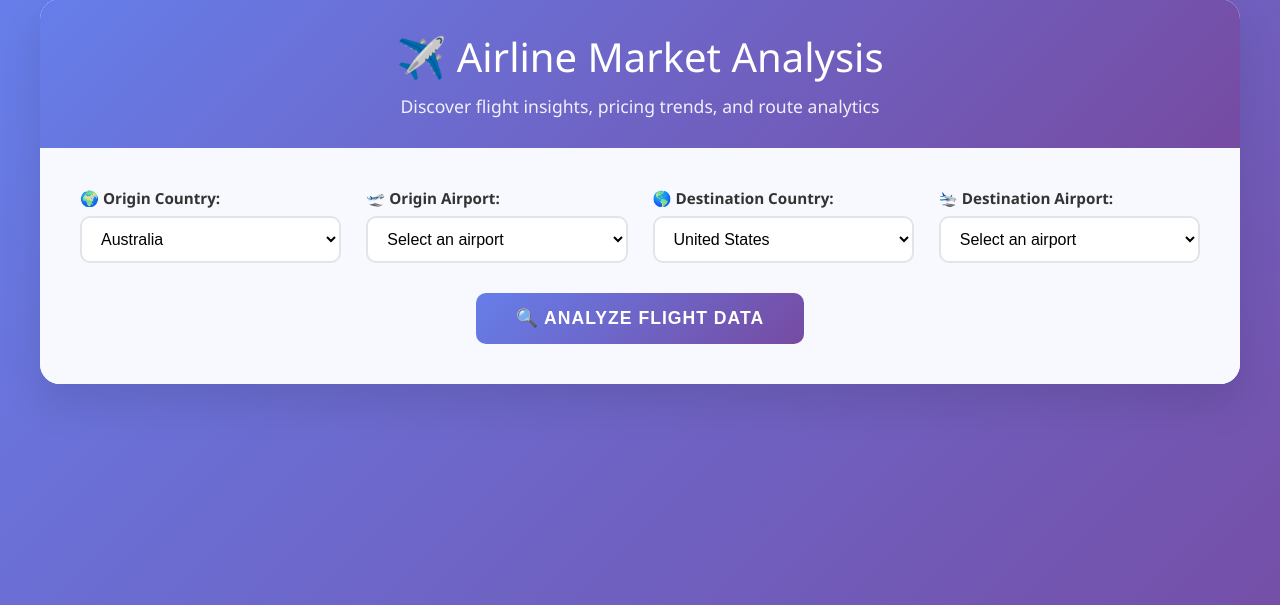
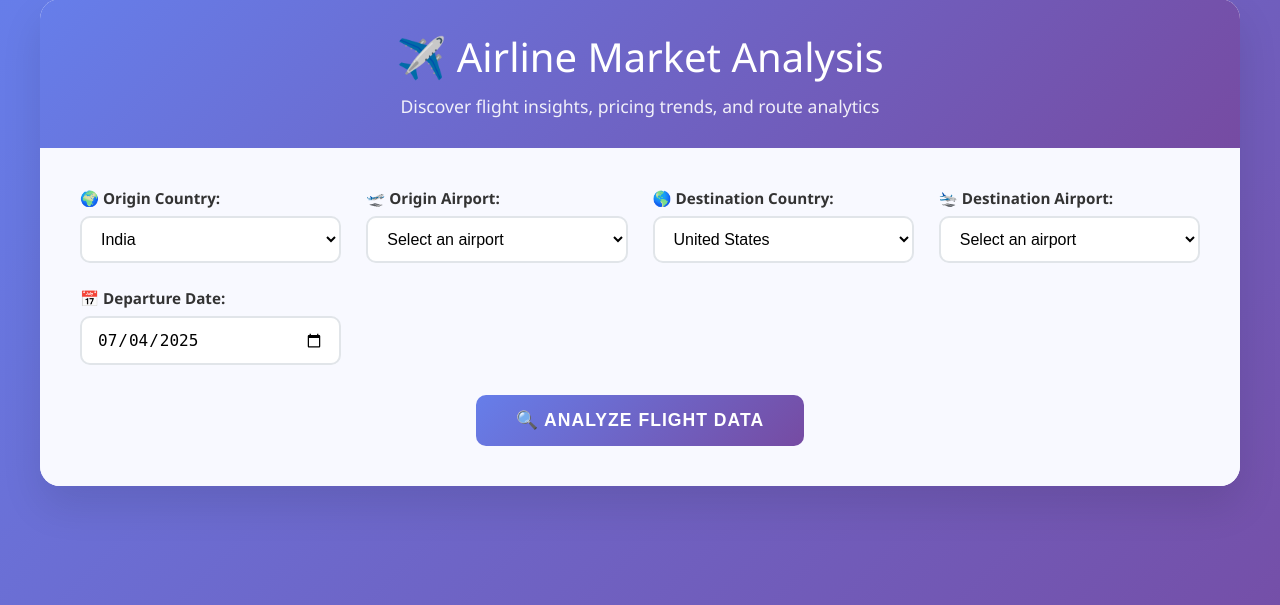
Before and after one commit to PrathamSharma169/Airline_Market_Demand_Analysis, a Flask app: page / in a window 1280 px wide. Shown: the part 21-626 px from the top of the page. Run offline with Flask 3, Linux system fonts and the light colour scheme.

Commit message:
added date

```diff
--- a/app.py
+++ b/app.py
@@ -65,7 +65,10 @@ FALLBACK_AIRPORTS = {
     'IN': [
         ('DEL', 'Delhi Indira Gandhi'),
         ('BOM', 'Mumbai Chhatrapati Shivaji'),
-        ('BLR', 'Bangalore')
+        ('BLR', 'Bangalore Kempegowda'),
+        ('MAA', 'Chennai International'),
+        ('CCU', 'Kolkata Netaji Subhas Chandra Bose'),
+        ('HYD', 'Hyderabad Rajiv Gandhi')
     ],
     'SG': [
         ('SIN', 'Singapore Changi')
@@ -77,7 +80,7 @@ FALLBACK_AIRPORTS = {
     ]
 }
 
-# Fallback countries
+# Fallback countries (including India)
 FALLBACK_COUNTRIES = [
     ('AU', 'Australia'),
     ('US', 'United States'),
@@ -87,7 +90,13 @@ FALLBACK_COUNTRIES = [
     ('IN', 'India'),
     ('SG', 'Singapore'),
     ('CA', 'Canada'),
-    ('NZ', 'New Zealand')
+    ('NZ', 'New Zealand'),
+    ('JP', 'Japan'),
+    ('CN', 'China'),
+    ('BR', 'Brazil'),
+    ('IT', 'Italy'),
+    ('ES', 'Spain'),
+    ('NL', 'Netherlands')
 ]
 
 def fetch_countries():
@@ -110,6 +119,12 @@ def fetch_countries():
             countries = [(country['country_iso2'], country['country_name'])
                         for country in data['data']
                         if country.get('country_iso2') and country.get('country_name')]
+
+            # Ensure India is included
+            india_included = any(country[0] == 'IN' for country in countries)
+            if not india_included:
+                countries.append(('IN', 'India'))
+
             COUNTRY_CACHE['countries'] = sorted(countries, key=lambda x: x[1])
             return COUNTRY_CACHE['countries']
         else:
@@ -164,12 +179,32 @@ def fetch_airports(country_iso2):
 
 def generate_mock_flight_data(origin, destination, depart_date):
     """Generate mock flight data for testing."""
-    airlines = ['Qantas', 'Virgin Australia', 'American Airlines', 'Delta', 'United', 'Emirates', 'British Airways', 'Air India']
+    airlines = ['Qantas', 'Virgin Australia', 'American Airlines', 'Delta', 'United', 'Emirates', 'British Airways', 'Air India', 'IndiGo', 'SpiceJet']
     flights = []
 
-    for i in range(5):
-        flight_num = f"{random.choice(['QF', 'VA', 'AA', 'DL', 'UA', 'EK', 'BA', 'AI'])}{random.randint(100, 999)}"
-        price = random.randint(150, 800)
+    # Generate 3-7 flights per day
+    num_flights = random.randint(3, 7)
+    for i in range(num_flights):
+        flight_num = f"{random.choice(['QF', 'VA', 'AA', 'DL', 'UA', 'EK', 'BA', 'AI', '6E', 'SG'])}{random.randint(100, 999)}"
+        base_price = random.randint(200, 800)
+
+        # Add some price variation based on date
+        date_obj = datetime.strptime(depart_date, '%Y-%m-%d')
+        days_from_today = (date_obj - datetime.now()).days
+
+        # Prices tend to be higher closer to departure and on weekends
+        if days_from_today < 3:
+            price_modifier = 1.3
+        elif days_from_today < 7:
+            price_modifier = 1.1
+        else:
+            price_modifier = 1.0
+
+        if date_obj.weekday() >= 5:  # Weekend
+            price_modifier *= 1.2
+
+        price = int(base_price * price_modifier)
+
         time_hour = random.randint(6, 22)
         time_min = random.choice([0, 15, 30, 45])
 
@@ -190,7 +225,7 @@ def generate_mock_flight_data(origin, destination, depart_date):
 def fetch_flight_data(origin, destination, depart_date, use_mock=True):
     """Fetch flight data from AviationStack API or use mock data."""
     if use_mock:
-        logger.info("Using mock data for testing")
+        logger.info(f"Using mock data for {origin} to {destination} on {depart_date}")
         return generate_mock_flight_data(origin, destination, depart_date)
 
     endpoint = "schedules"
@@ -219,56 +254,97 @@ def fetch_flight_data(origin, destination, depart_date, use_mock=True):
         logger.info("Using mock data due to API error")
         return generate_mock_flight_data(origin, destination, depart_date)
 
-def process_flight_data(data):
-    """Process flight data to extract insights."""
-    if "error" in data:
-        return {"error": data["error"]}
+def get_date_range(selected_date):
+    """Get a 10-day date range: 5 days before and 5 days after the selected date."""
+    try:
+        center_date = datetime.strptime(selected_date, '%Y-%m-%d')
+    except ValueError:
+        # If invalid date, use today
+        center_date = datetime.now()
 
-    if not data or 'data' not in data or not data['data']:
-        logger.warning("No flight data available in API response")
-        return {"error": "No flight data available"}
+    dates = []
+    for i in range(-5, 6):  # -5 to +5 days
+        date = center_date + timedelta(days=i)
+        dates.append(date.strftime('%Y-%m-%d'))
 
-    flights = data['data']
-    processed_flights = []
+    return dates
 
-    for flight in flights:
-        if not flight.get('flight'):
+def process_flight_data_multi_date(origin, destination, selected_date, use_mock=True):
+    """Process flight data for multiple dates around the selected date."""
+    dates = get_date_range(selected_date)
+    all_flights = []
+    price_trends = []
+
+    for date in dates:
+        logger.info(f"Fetching data for {date}")
+        data = fetch_flight_data(origin, destination, date, use_mock)
+
+        if "error" in data:
             continue
 
-        scheduled_time = flight['departure'].get('scheduled', '')
-        depart_time = 'N/A'
-        if scheduled_time:
-            try:
-                depart_time = scheduled_time.split('T')[1][:5]
-            except:
-                depart_time = 'N/A'
+        if not data or 'data' not in data or not data['data']:
+            continue
 
-        processed_flights.append({
-            'price': flight.get('price', random.randint(150, 500)),
-            'origin': flight['departure']['iata'],
-            'destination': flight['arrival']['iata'],
-            'depart_date': flight['flight_date'],
-            'depart_time': depart_time,
-            'flight_number': flight['flight']['iata'],
-            'airline': flight['airline']['name']
-        })
+        flights = data['data']
+        daily_prices = []
 
-    if not processed_flights:
-        logger.warning("No processed flights available")
-        return {"error": "No valid flight data found"}
+        for flight in flights:
+            if not flight.get('flight'):
+                continue
 
-    df = pd.DataFrame(processed_flights)
+            scheduled_time = flight['departure'].get('scheduled', '')
+            depart_time = 'N/A'
+            if scheduled_time:
+                try:
+                    depart_time = scheduled_time.split('T')[1][:5]
+                except:
+                    depart_time = 'N/A'
+
+            price = flight.get('price', random.randint(150, 500))
+            daily_prices.append(price)
+
+            flight_info = {
+                'price': price,
+                'origin': flight['departure']['iata'],
+                'destination': flight['arrival']['iata'],
+                'depart_date': flight['flight_date'],
+                'depart_time': depart_time,
+                'flight_number': flight['flight']['iata'],
+                'airline': flight['airline']['name']
+            }
+
+            all_flights.append(flight_info)
+
+        # Calculate average price for this date
+        if daily_prices:
+            avg_price = sum(daily_prices) / len(daily_prices)
+            price_trends.append({
+                'depart_date': date,
+                'price': round(avg_price, 2)
+            })
+
+    if not all_flights:
+        return {"error": "No flight data found for the selected date range"}
+
+    df = pd.DataFrame(all_flights)
 
     # Calculate insights
     avg_price = df['price'].mean() if 'price' in df.columns else 0
     popular_routes = df.groupby(['origin', 'destination']).size().reset_index(name='count').sort_values('count', ascending=False)
-    price_trends = df.groupby('depart_date')['price'].mean().reset_index() if 'price' in df.columns else pd.DataFrame({'depart_date': [], 'price': []})
+
+    # Get flights for the selected date specifically
+    selected_date_flights = df[df['depart_date'] == selected_date]
+    if selected_date_flights.empty:
+        # If no flights for selected date, show flights from the closest available date
+        selected_date_flights = df.head(10)
 
     return {
         'avg_price': round(avg_price, 2),
         'popular_routes': popular_routes.head(5).to_dict(orient='records'),
-        'price_trends': price_trends.to_dict(orient='records'),
-        'flights': df[['flight_number', 'airline', 'depart_date', 'depart_time', 'price']].head(10).to_dict(orient='records')
+        'price_trends': price_trends,
+        'flights': selected_date_flights.head(10).to_dict(orient='records'),
+        'selected_date': selected_date,
+        'date_range': dates
     }
 
 @app.route('/')
@@ -288,31 +364,24 @@ def analyze():
     """Handle form submission and display results."""
     origin = request.form.get('origin')
     destination = request.form.get('destination')
+    selected_date = request.form.get('departure_date')
 
     if not origin or not destination:
         return jsonify({'error': 'Please select both origin and destination airports'})
 
-    # Try multiple dates to increase chances of data
-    dates = [(datetime.now() + timedelta(days=d)).strftime('%Y-%m-%d') for d in [0, 1, 7, 14]]
-    insights = None
-    errors = []
+    if not selected_date:
+        selected_date = datetime.now().strftime('%Y-%m-%d')
 
-    for date in dates:
-        logger.info(f"Trying date: {date} for {origin} to {destination}")
-        data = fetch_flight_data(origin, destination, date, use_mock=True)  # Using mock data for demo
-        if "error" in data:
-            errors.append(f"Date {date}: {data['error']}")
-            continue
-        insights = process_flight_data(data)
-        if insights and "error" not in insights:
-            break
+    logger.info(f"Analyzing flights from {origin} to {destination} around {selected_date}")
 
-    if not insights or "error" in insights:
-        error_msg = insights.get('error', 'No data available for the selected route')
+    insights = process_flight_data_multi_date(origin, destination, selected_date, use_mock=True)
+
+    if insights and "error" not in insights:
+        return jsonify(insights)
+    else:
+        error_msg = insights.get('error', 'No data available for the selected route and date range')
         logger.error(error_msg)
         return jsonify({'error': error_msg})
-
-    return jsonify(insights)
 
 if __name__ == '__main__':
     # Get port from environment variable or default to 5000
--- a/templates/index.html
+++ b/templates/index.html
@@ -70,7 +70,7 @@
             font-size: 0.95rem;
         }
 
-        .form-group select {
+        .form-group select, .form-group input {
             padding: 12px 15px;
             border: 2px solid #e1e5e9;
             border-radius: 10px;
@@ -79,10 +79,14 @@
             transition: all 0.3s ease;
         }
 
-        .form-group select:focus {
+        .form-group select:focus, .form-group input:focus {
             outline: none;
             border-color: #667eea;
             box-shadow: 0 0 0 3px rgba(102, 126, 234, 0.1);
+        }
+
+        .form-group input[type="date"] {
+            cursor: pointer;
         }
 
         .analyze-btn {
@@ -241,11 +245,30 @@
             padding: 25px;
             border-radius: 15px;
             box-shadow: 0 5px 15px rgba(0,0,0,0.1);
+            height: 400px;
         }
 
         canvas {
             max-width: 100%;
             height: auto !important;
+        }
+
+        .date-info {
+            background: #e3f2fd;
+            padding: 15px;
+            border-radius: 10px;
+            margin: 20px 0;
+            border-left: 4px solid #2196f3;
+        }
+
+        .date-info h4 {
+            color: #1976d2;
+            margin-bottom: 5px;
+        }
+
+        .date-info p {
+            color: #424242;
+            margin: 0;
         }
 
         @media (max-width: 768px) {
@@ -306,6 +329,11 @@
                             <option value="">Select country first</option>
                         </select>
                     </div>
+
+                    <div class="form-group">
+                        <label for="departure_date">📅 Departure Date:</label>
+                        <input type="date" id="departure_date" name="departure_date" required>
+                    </div>
                 </div>
 
                 <div style="text-align: center;">
@@ -326,6 +354,11 @@
         <div class="results" id="results">
             <h2>📊 Flight Analysis Results</h2>
 
+            <div class="date-info" id="dateInfo">
+                <h4>📅 Analysis Period</h4>
+                <p id="dateRange">-</p>
+            </div>
+
             <div class="stats-grid">
                 <div class="stat-card">
                     <h3>Average Price</h3>
@@ -338,6 +371,10 @@
                 <div class="stat-card">
                     <h3>Flights Found</h3>
                     <div class="stat-value" id="flightCount">-</div>
+                </div>
+                <div class="stat-card">
+                    <h3>Selected Date</h3>
+                    <div class="stat-value" id="selectedDate">-</div>
                 </div>
             </div>
 
@@ -361,7 +398,7 @@
             <div class="section">
                 <h3>
                     <span class="section-icon">📈</span>
-                    Price Trends
+                    Price Trends (10-Day Analysis)
                 </h3>
                 <div class="chart-container">
                     <canvas id="priceChart"></canvas>
@@ -371,7 +408,7 @@
             <div class="section">
                 <h3>
                     <span class="section-icon">✈️</span>
-                    Available Flights
+                    Available Flights for Selected Date
                 </h3>
                 <table id="flightsTable">
                     <thead>
@@ -380,7 +417,7 @@
                             <th>Airline</th>
                             <th>Departure Date</th>
                             <th>Departure Time</th>
-                            <th>Price (AUD)</th>
+                            <th>Price (USD)</th>
                         </tr>
                     </thead>
                     <tbody></tbody>
@@ -392,10 +429,43 @@
     <script>
         let currentChart = null;
 
+        // Set default date to today
+        document.addEventListener('DOMContentLoaded', function() {
+            const today = new Date();
+            const dateString = today.toISOString().split('T')[0];
+            document.getElementById('departure_date').value = dateString;
+
+            console.log('Page loaded, initializing...');
+
+            // Set default countries if available
+            const originCountry = document.getElementById('origin_country');
+            const destCountry = document.getElementById('destination_country');
+
+            if (originCountry.options.length > 1) {
+                // Set India as default origin if available
+                for (let i = 0; i < originCountry.options.length; i++) {
+                    if (originCountry.options[i].value === 'IN') {
+                        originCountry.selectedIndex = i;
+                        updateAirports('origin', 'IN');
+                        break;
+                    }
+                }
+            }
+
+            if (destCountry.options.length > 1) {
+                // Set US as default destination if available
+                for (let i = 0; i < destCountry.options.length; i++) {
+                    if (destCountry.options[i].value === 'US') {
+                        destCountry.selectedIndex = i;
+                        updateAirports('destination', 'US');
+                        break;
+                    }
+                }
+            }
+        });
+
         async function updateAirports(selectId, country) {
             console.log(`Fetching airports for ${country} into ${selectId}`);
-            const loading = document.getElementById('loading');
-            const errorDiv = document.getElementById('error');
 
             try {
                 const response = await fetch(`/get_airports/${encodeURIComponent(country)}`);
@@ -517,10 +587,18 @@
             // Show results section
             document.getElementById('results').style.display = 'block';
 
+            // Display date information
+            if (data.date_range && data.date_range.length > 0) {
+                const startDate = data.date_range[0];
+                const endDate = data.date_range[data.date_range.length - 1];
+                document.getElementById('dateRange').innerText = `Analysis from ${startDate} to ${endDate} (10 days)`;
+            }
+
             // Display stats
             document.getElementById('avgPrice').innerText = data.avg_price ? `$${data.avg_price}` : 'N/A';
             document.getElementById('routeCount').innerText = data.popular_routes ? data.popular_routes.length : '0';
             document.getElementById('flightCount').innerText = data.flights ? data.flights.length : '0';
+            document.getElementById('selectedDate').innerText = data.selected_date || 'N/A';
 
             // Display popular routes
             const routesTableBody = document.querySelector('#routesTable tbody');
@@ -551,7 +629,7 @@
                     row.insertCell().innerText = flight.airline;
                     row.insertCell().innerText = flight.depart_date;
                     row.insertCell().innerText = flight.depart_time;
-                    row.insertCell().innerText = flight.price ? `${flight.price}` : 'N/A';
+                    row.insertCell().innerText = flight.price ? `$${flight.price}` : 'N/A';
                 });
             } else {
                 const row = flightsTableBody.insertRow();
@@ -572,10 +650,10 @@
 
             const chartData = {
                 labels: data.price_trends && data.price_trends.length > 0
-                    ? data.price_trends.map(t => t.depart_date)
+                    ? data.price_trends.map(t => formatDate(t.depart_date))
                     : ['No Data'],
                 datasets: [{
-                    label: 'Average Price (AUD)',
+                    label: 'Average Price (USD)',
                     data: data.price_trends && data.price_trends.length > 0
                         ? data.price_trends.map(t => t.price)
                         : [0],
@@ -601,7 +679,7 @@
                     plugins: {
                         title: {
                             display: true,
-                            text: 'Price Trends Over Time',
+                            text: `Price Trends for ${data.selected_date || 'Selected Date'} (±5 days)`,
                             font: {
                                 size: 16,
                                 weight: 'bold'
@@ -625,7 +703,7 @@
                         y: {
                             title: {
                                 display: true,
-                                text: 'Price (AUD)'
+                                text: 'Price (USD)'
                             },
                             beginAtZero: false,
                             grid: {
@@ -639,41 +717,15 @@
                     }
                 }
             });
-
-            // Set chart container height
-            document.querySelector('.chart-container').style.height = '400px';
         }
 
-        // Initialize on page load
-        document.addEventListener('DOMContentLoaded', function() {
-            console.log('Page loaded, initializing...');
-
-            // Set default countries if available
-            const originCountry = document.getElementById('origin_country');
-            const destCountry = document.getElementById('destination_country');
-
-            if (originCountry.options.length > 1) {
-                // Set Australia as default origin if available
-                for (let i = 0; i < originCountry.options.length; i++) {
-                    if (originCountry.options[i].value === 'AU') {
-                        originCountry.selectedIndex = i;
-                        updateAirports('origin', 'AU');
-                        break;
-                    }
-                }
-            }
-
-            if (destCountry.options.length > 1) {
-                // Set US as default destination if available
-                for (let i = 0; i < destCountry.options.length; i++) {
-                    if (destCountry.options[i].value === 'US') {
-                        destCountry.selectedIndex = i;
-                        updateAirports('destination', 'US');
-                        break;
-                    }
-                }
-            }
-        });
+        function formatDate(dateString) {
+            const date = new Date(dateString);
+            return date.toLocaleDateString('en-US', {
+                month: 'short',
+                day: 'numeric'
+            });
+        }
     </script>
 </body>
 </html>
```
